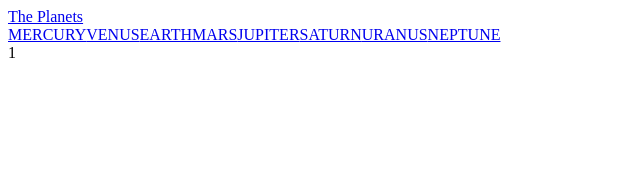
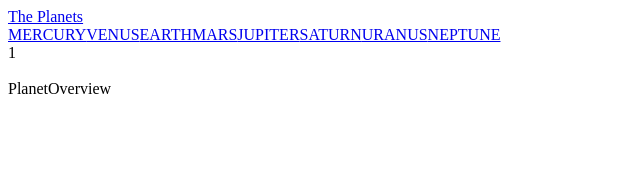
Before and after one commit to raulgaliciab/planets-fact-site, a React (Vite) app: page /1/overview in a window 1280 px wide. Shown: the top 170 px of the page, without its empty margins (0-640 px from the left). Built offline with nearby package versions, Linux system fonts and the light colour scheme.

Commit message:
PlanetRouter with individual sub pages

```diff
--- /dev/null
+++ b/src/components/PlanetGeology.jsx
@@ -0,0 +1,5 @@
+export const PlanetGeology = () => {
+  return (
+    <div>PlanetGeology</div>
+  )
+}
--- /dev/null
+++ b/src/components/PlanetOverview.jsx
@@ -0,0 +1,5 @@
+export const PlanetOverview = () => {
+  return (
+    <div>PlanetOverview</div>
+  )
+}
--- /dev/null
+++ b/src/components/PlanetStructure.jsx
@@ -0,0 +1,5 @@
+export const PlanetStructure = () => {
+  return (
+    <div>PlanetStructure</div>
+  )
+}
--- a/src/pages/PlanetPage.jsx
+++ b/src/pages/PlanetPage.jsx
@@ -1,5 +1,6 @@
 import { useParams } from 'react-router';
 import data from '../data/data.json';
+import { PlanetRouter } from '../router/PlanetRouter';
 
 export const PlanetPage = () => {
 
@@ -17,6 +18,8 @@ export const PlanetPage = () => {
       {planetName}
       <br />
       {JSON.stringify(planetData, null, 3)}
+      <br />
+      <PlanetRouter/>
     </>
   )
 }
--- /dev/null
+++ b/src/router/PlanetRouter.jsx
@@ -0,0 +1,15 @@
+import { Routes, Route } from 'react-router';
+import { PlanetOverview } from '../components/PlanetOverview';
+import { PlanetStructure } from '../components/PlanetStructure';
+import { PlanetGeology } from '../components/PlanetGeology';
+
+export const PlanetRouter = () => {
+
+  return (
+    <Routes>
+      <Route path='overview' element={ <PlanetOverview />}/>
+      <Route path='internal-structure' element={ <PlanetStructure />}/>
+      <Route path='surface-geology' element={ <PlanetGeology />}/>
+    </Routes>
+  )
+}
```
